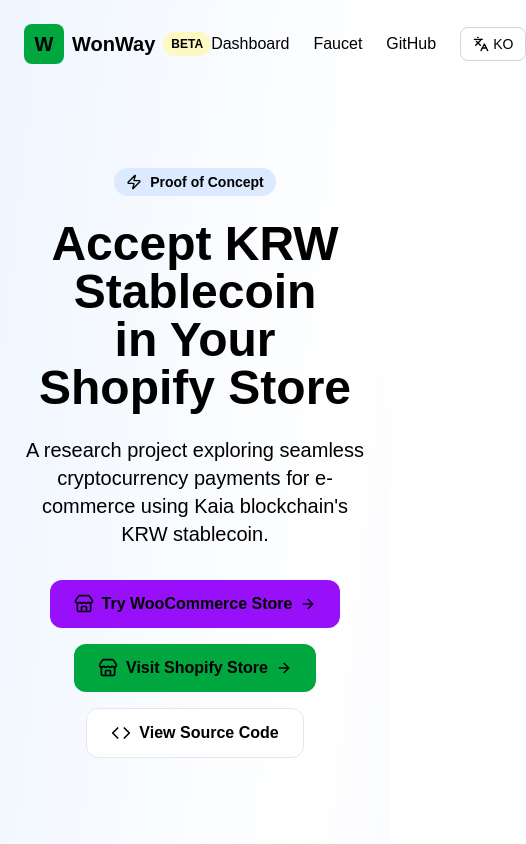
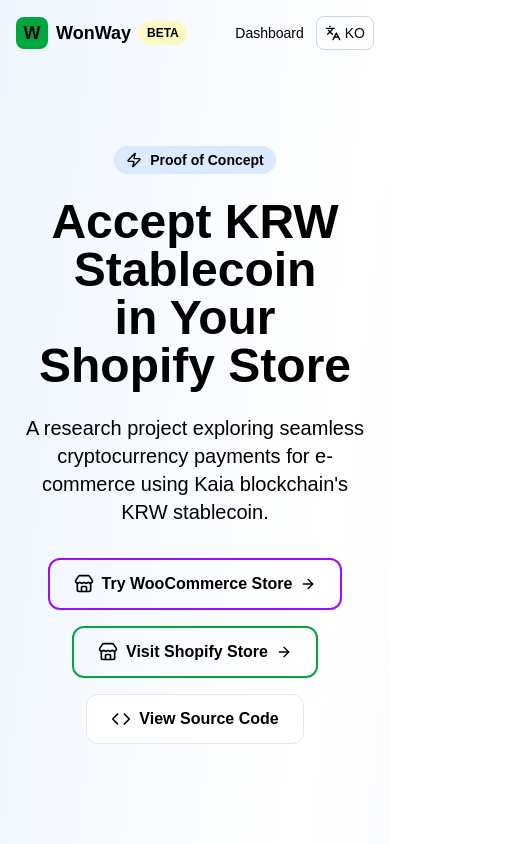
Before and after one commit to nickmura/wongateway, a Next.js app: page / in a window 390 px wide. Shown: the top 844 px of the page, 526 px wide, since content can reach past the window. Built offline with nearby package versions, Linux system fonts and the light colour scheme; what @rainbow-me/rainbowkit, wagmi would draw is missing.

Commit message:
updated responsiveness

```diff
--- a/src/app/layout.tsx
+++ b/src/app/layout.tsx
@@ -32,7 +32,7 @@
         <Providers>
           {children}
           <Analytics/>
-        </Providers>
+         </Providers>
       </body>
     </html>
   );
--- a/src/app/page.tsx
+++ b/src/app/page.tsx
@@ -137,28 +137,28 @@
   return (
     <div className="min-h-screen bg-gradient-to-br from-blue-50 via-white to-indigo-50">
       {/* Header */}
-      <header className="container mx-auto px-6 py-6">
+      <header className="container mx-auto px-4 sm:px-6 py-4 sm:py-6">
         <nav className="flex items-center justify-between">
           <div className="flex items-center space-x-2">
-            <div className="w-10 h-10 bg-green-600 rounded-lg flex items-center justify-center">
-              <span className="text-white font-bold text-xl">W</span>
+            <div className="w-8 h-8 sm:w-10 sm:h-10 bg-green-600 rounded-lg flex items-center justify-center">
+              <span className="text-white font-bold text-lg sm:text-xl">W</span>
             </div>
-            <span className="text-xl font-bold text-gray-900">WonWay</span>
+            <span className="text-lg sm:text-xl font-bold text-gray-900">WonWay</span>
             <span className="text-xs bg-yellow-100 text-yellow-800 px-2 py-1 rounded-full font-semibold">BETA</span>
           </div>
-          <div className="flex items-center space-x-6">
-            <Link href="/dashboard" className="text-gray-600 hover:text-gray-900 transition-colors">
+          <div className="flex items-center space-x-3 sm:space-x-6">
+            <Link href="/dashboard" className="text-gray-600 hover:text-gray-900 transition-colors text-sm sm:text-base">
               {t.nav.dashboard}
             </Link>
-            <Link href="/faucet" className="text-gray-600 hover:text-gray-900 transition-colors">
+            <Link href="/faucet" className="hidden sm:inline text-gray-600 hover:text-gray-900 transition-colors">
               {t.nav.faucet}
             </Link>
-            <a href="https://github.com/nickmura/wonway" target="_blank" rel="noopener noreferrer" className="text-gray-600 hover:text-gray-900 transition-colors">
+            <a href="https://github.com/nickmura/wonway" target="_blank" rel="noopener noreferrer" className="hidden sm:inline text-gray-600 hover:text-gray-900 transition-colors">
               {t.nav.github}
             </a>
             <button
               onClick={() => setLanguage(language === 'en' ? 'ko' : 'en')}
-              className="flex items-center space-x-1 text-gray-600 hover:text-gray-900 transition-colors border border-gray-300 rounded-lg px-3 py-1.5"
+              className="flex items-center space-x-1 text-gray-600 hover:text-gray-900 transition-colors border border-gray-300 rounded-lg px-2 sm:px-3 py-1.5"
             >
               <Languages className="w-4 h-4" />
               <span className="text-sm font-medium">{language === 'en' ? 'KO' : 'EN'}</span>
@@ -187,7 +187,7 @@
               href="https://woocommerce.wonway.xyz"
               target="_blank"
               rel="noopener noreferrer"
-              className="inline-flex items-center space-x-2 bg-purple-600 text-white px-6 py-3 rounded-xl font-semibold hover:bg-purple-700 transition-colors"
+              className="inline-flex items-center space-x-2 border-2 border-purple-600 text-purple-600 px-6 py-3 rounded-xl font-semibold hover:bg-purple-50 transition-colors"
             >
               <Store className="w-5 h-5" />
               <span>Try WooCommerce Store</span>
@@ -197,7 +197,7 @@
               href="https://kaia-commerce.myshopify.com"
               target="_blank"
               rel="noopener noreferrer"
-              className="inline-flex items-center space-x-2 bg-green-600 text-white px-6 py-3 rounded-xl font-semibold hover:bg-green-700 transition-colors"
+              className="inline-flex items-center space-x-2 border-2 border-green-600 text-green-600 px-6 py-3 rounded-xl font-semibold hover:bg-green-50 transition-colors"
             >
               <Store className="w-5 h-5" />
               <span>{t.hero.visitStore}</span>
```
